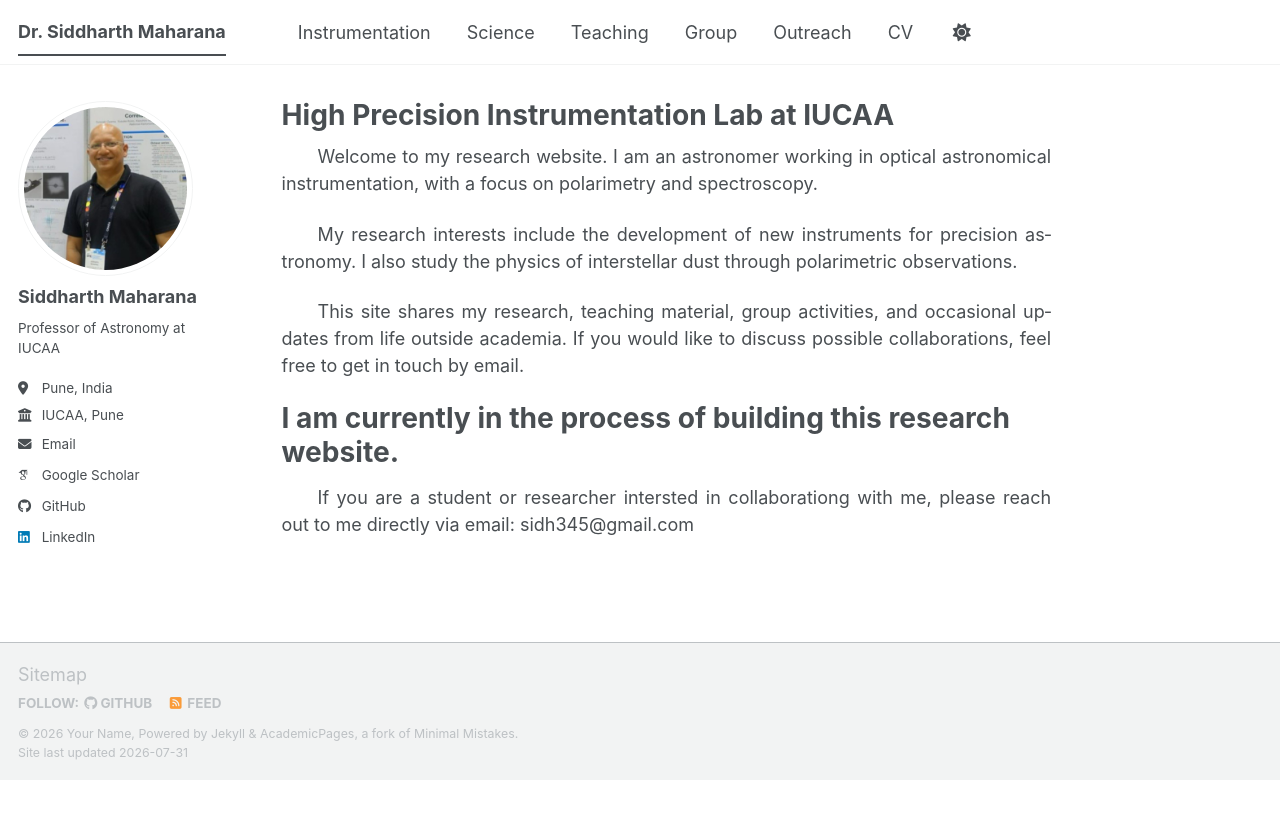
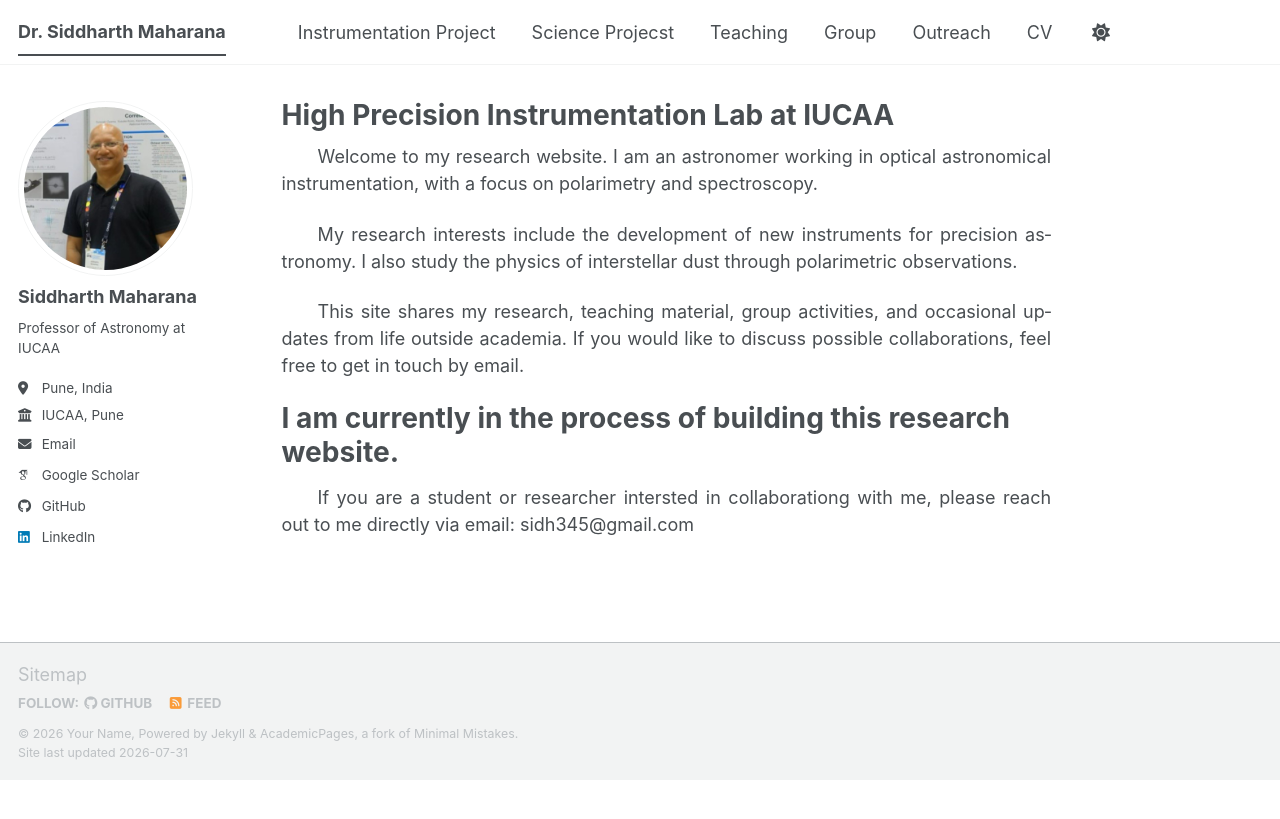
Before and after one commit to siddharth-maharana/siddharth-maharana.github.io, a Jekyll site: the page built from _pages/about.md, in a window 1280 px wide. Shown: the top 819 px of the page. Built offline with Jekyll 4.4.1, drawn with Linux system fonts in a browser that asks for light colours; some web fonts are replaced; a script bundle is joined from its source files by our own code; library files that are not in the unit come from our copies.

Commit message:
Update navigation.yml

```diff
--- a/_data/navigation.yml
+++ b/_data/navigation.yml
@@ -8,10 +8,10 @@
 #      Markdown formatted page while the second is generated using JSON.
 
 main:
-  - title: "Instrumentation"
+  - title: "Instrumentation Project"
     url: /publications/
 
-  - title: "Science"
+  - title: "Science Projecst"
     url: /talks/
 
   - title: "Teaching"
```
